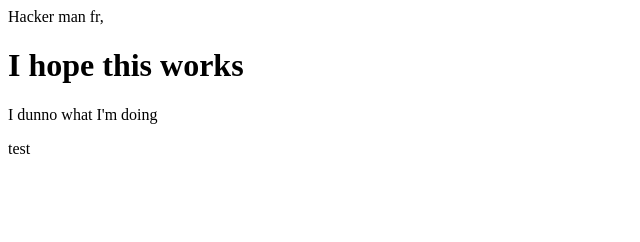
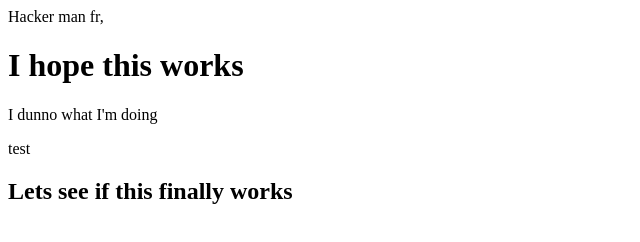
Before and after one commit to BradenPotter/SchoolStoreProject, a plain HTML site: page TestLive/SchoolStoreProject/index.html in a window 1280 px wide. Shown: the whole page, without its empty margins (0-640 px from the left). Drawn offline with Linux system fonts and the light colour scheme.

Commit message:
first commit

```diff
--- a/TestLive/SchoolStoreProject/index.html
+++ b/TestLive/SchoolStoreProject/index.html
@@ -8,6 +8,7 @@
 <h1>I hope this works</h1>
 <p>I dunno what I'm doing</p>
 <p>test</p>
+<h2>Lets see if this finally works</h2>
 </body>
 
 
```
